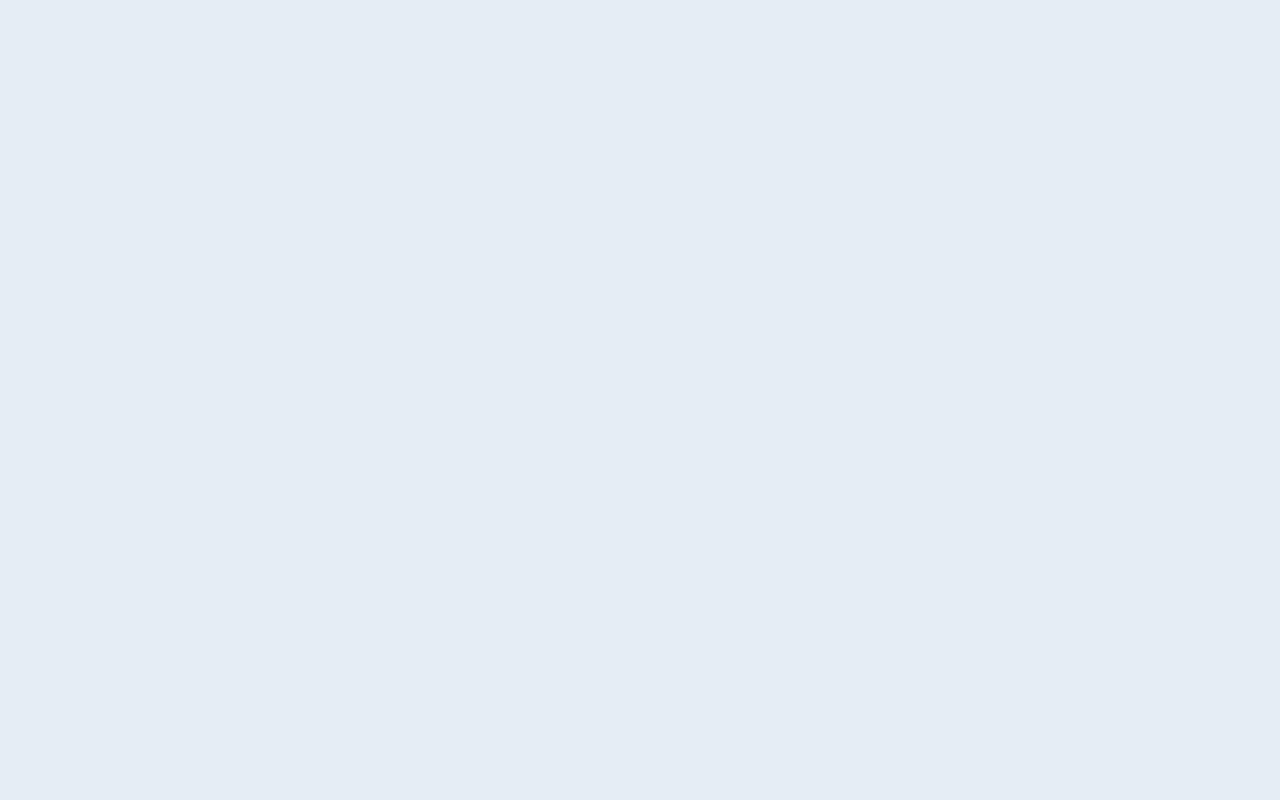
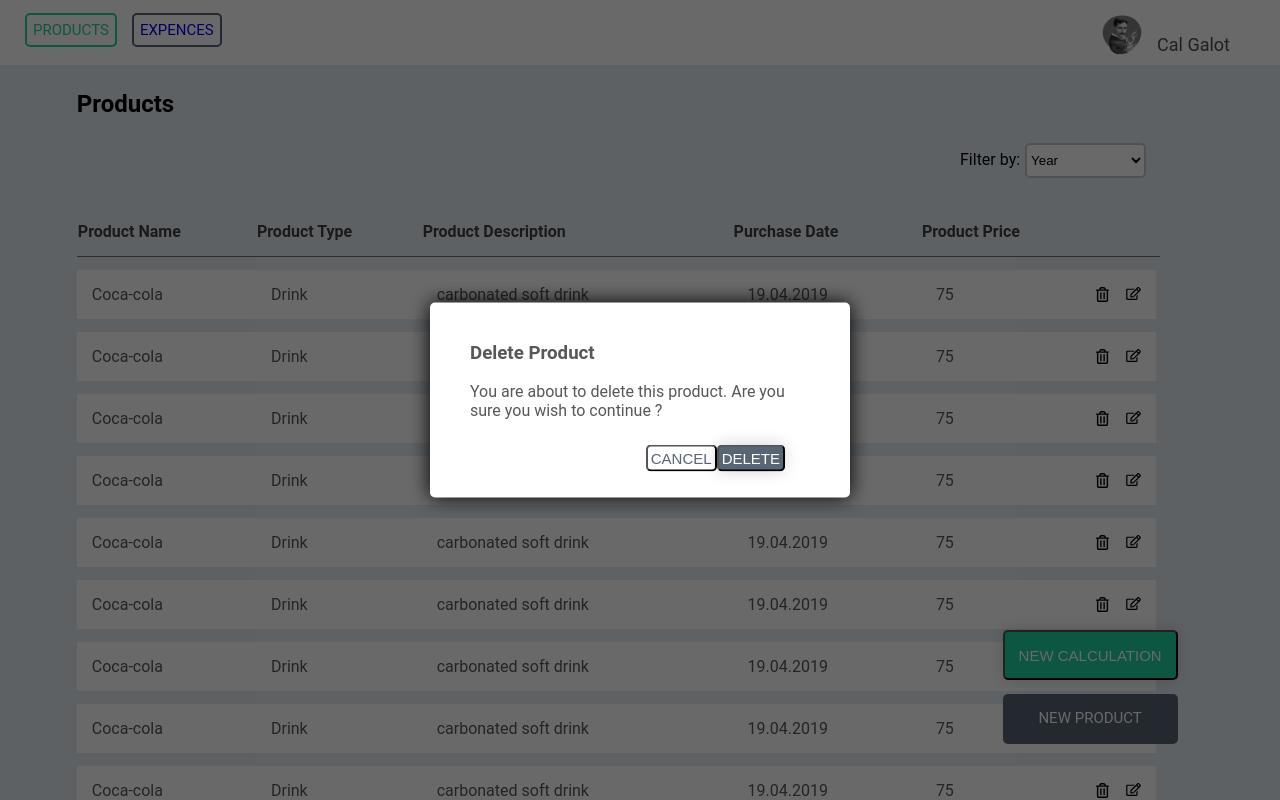
Before and after one commit to Sanjiccka/react, a React (Create React App) app: page /delete in a window 1280 px wide. Shown: the top 800 px of the page. Built offline with nearby package versions, Linux system fonts and the light colour scheme.

Commit message:
Add files via upload

```diff
--- a/src/assets/css/global.css
+++ b/src/assets/css/global.css
@@ -363,7 +363,7 @@ td {
     border-radius:5px;
     position:fixed;
     right:8%;
-    bottom:14%;
+    bottom:15%;
     height:50px;
     width: 175px;
     box-shadow: 0 0 16px rgba(0,0,0,0.17);
@@ -377,8 +377,10 @@ td {
     position:fixed;
     right:8%;
     bottom:7%;
-    height:50px;
-    width: 175px
+    height:35px;
+    width: 175px;
+    text-decoration:none;
+    text-align: center;
 
 }
 
--- a/src/components/App/App.js
+++ b/src/components/App/App.js
@@ -1,25 +1,26 @@
 import React from "react";
 import { Route } from "react-router-dom";
 import { Login } from "../Login/Login.js";
-import { Register } from "../Register/Register.js";
-import { NewProduct } from "../NewProduct/NewProduct.js";
-import { Expenses } from "../Expenses/Expenses.js";
-import { ProductDelete } from "../ProductDelete/ProductDelete.js";
-import { Products } from "../Products/Products.js";
+import { Register} from "../Register/Register.js";
+import { Portal } from "../Portal/Portal.js";
+
 
 export class App extends React.Component {
     render() {
         return (
             <main id="app">
 
-               <Route exact path="/" component={Login} />
-               <Route path="/register" component={Register} />
-               <Route path="/newProduct" component={NewProduct} />
-               <Route path="/expenses" component={Expenses} />
-               <Route path="/productDelete" component={ProductDelete} />
-               <Route path="/products" component={Products} />
+                <Route exact path="/" component={Login} />
+                <Route path="/register" component={Register} />
+                <Route path="/products" component={Portal} />
+                <Route path="/newProduct" component={Portal} />
+                <Route path="/expenses" component={Portal} />
+                <Route path="/delete" component={Portal} />
+
 
             </main>
+
+
         )
     }
 }
--- a/src/components/Header/Header.css
+++ b/src/components/Header/Header.css
@@ -19,6 +19,7 @@
     padding:6px;
     margin-top:13px;
     margin-left: 25px;
+    text-decoration: none;
 
 
 
@@ -34,6 +35,7 @@
     border-radius: 5px;
     padding: 6px;
     margin-top:13px;
+    text-decoration: none;
 
 }
 
--- a/src/components/Header/Header.js
+++ b/src/components/Header/Header.js
@@ -1,6 +1,7 @@
 import React from "react";
 import "./Header.css";
 import avatar from "../images/Tesla3.png";
+import { NavLink } from "react-router-dom";
 
 
 export class Header extends React.Component {
@@ -9,8 +10,8 @@ export class Header extends React.Component {
             <section id="products">
 
             <div className="header">
-        <button className="productButton" type="text">PRODUCTS</button>
-        <button className="expencesButton" type="text">EXPENCES</button>
+        <NavLink className="productButton" to="/products">PRODUCTS</NavLink>
+        <NavLink className="expencesButton" to="/expenses">EXPENCES</NavLink>
         <div className="header-right">
             <img src={avatar} className="avatar" />
             <p className="userName">Cal Galot</p>
--- /dev/null
+++ b/src/components/Portal/Portal.js
@@ -0,0 +1,20 @@
+import React from "react";
+import { NavLink , Route } from "react-router-dom";
+import { Header } from "../Header/Header.js";
+import { Products } from "../Products/Products.js";
+import { NewProduct } from "../NewProduct/NewProduct.js";
+import { Expenses } from "../Expenses/Expenses.js";
+import { ProductDelete } from "../ProductDelete/ProductDelete.js";
+
+export class Portal extends React.Component {
+    render () {
+        return (
+            <section id="portal">
+            <Route path="/products" component={Products} />
+            <Route path="/newProduct" component={NewProduct} />
+            <Route path="/expenses" component={Expenses} />
+            <Route path="/delete" component={ProductDelete} />
+            </section>
+        )
+    }
+}
--- a/src/components/ProductDelete/ProductDelete.js
+++ b/src/components/ProductDelete/ProductDelete.js
@@ -28,7 +28,7 @@ export class ProductDelete extends React.Component {
 
                     <div>
                         <button className="newCalculationButton" type="text">NEW CALCULATION</button>
-                        <button className="newProductButton" type="text">NEW PRODUCT</button>
+                        <NavLink className="newProductButton" to="/newProduct" className="newProductButton" >NEW PRODUCT</NavLink>
                     </div>
 
                     <div className="cover">
--- a/src/components/Products/Products.css
+++ b/src/components/Products/Products.css
@@ -14,7 +14,7 @@
    border-radius:5px;
    position:fixed;
    right:8%;
-   bottom:14%;
+   bottom:15%;
    height:50px;
    width: 175px;
    box-shadow: 0 0 16px rgba(0,0,0,0.17);
@@ -28,7 +28,10 @@
    position:fixed;
    right:8%;
    bottom:7%;
-   height:50px;
-   width: 175px
+   height:35px;
+   width: 175px;
+   text-decoration: none;
+   padding-top: 15px;
+   text-align: center;
 
 }
--- a/src/components/Products/Products.js
+++ b/src/components/Products/Products.js
@@ -30,7 +30,7 @@ export class Products extends React.Component {
 
                     <div>
                         <button className="newCalculationButton" type="text">NEW CALCULATION</button>
-                        <button className="newProductButton" type="text">NEW PRODUCT</button>
+                        <NavLink className="newProductButton" to="/newProduct" className="newProductButton" >NEW PRODUCT</NavLink>
                     </div>
                 </div>
 
--- a/src/components/Table/Table.js
+++ b/src/components/Table/Table.js
@@ -23,8 +23,8 @@ export class Table extends React.Component {
                     <td>19.04.2019</td>
                     <td colospan="2">75</td>
                     <td className="tableRowButton">
-                    <button className="icon-button edit-button"></button>
-                        <button className="icon-button trash-button"></button>
+                    <NavLink className="icon-button edit-button" to="/newProduct"></NavLink>
+                    <NavLink className="icon-button trash-button" to="/delete"></NavLink>
                     </td>
                 </tr>
                 <tr className="tableRow">
@@ -34,8 +34,8 @@ export class Table extends React.Component {
                     <td>19.04.2019</td>
                     <td colospan="2">75</td>
                     <td className="tableRowButton">
-                    <button className="icon-button edit-button"></button>
-                        <button className="icon-button trash-button"></button>
+                    <NavLink className="icon-button edit-button" to="/newProduct"></NavLink>
+                    <NavLink className="icon-button trash-button" to="/delete"></NavLink>
 
                     </td>
                 </tr>
@@ -46,8 +46,8 @@ export class Table extends React.Component {
                     <td>19.04.2019</td>
                     <td colospan="2">75</td>
                     <td className="tableRowButton">
-                        <button className="icon-button edit-button"></button>
-                        <button className="icon-button trash-button"></button>
+                    <NavLink className="icon-button edit-button" to="/newProduct"></NavLink>
+                    <NavLink className="icon-button trash-button" to="/delete"></NavLink>
                     </td>
 
                 </tr>
@@ -58,8 +58,8 @@ export class Table extends React.Component {
                     <td>19.04.2019</td>
                     <td colospan="2">75</td>
                     <td className="tableRowButton">
-                        <button className="icon-button edit-button"></button>
-                        <button className="icon-button trash-button"></button>
+                    <NavLink className="icon-button edit-button" to="/newProduct"></NavLink>
+                    <NavLink className="icon-button trash-button" to="/delete"></NavLink>
                     </td>
                 </tr>
                 <tr className="tableRow">
@@ -69,8 +69,8 @@ export class Table extends React.Component {
                     <td>19.04.2019</td>
                     <td colospan="2">75</td>
                     <td className="tableRowButton">
-                    <button className="icon-button edit-button"></button>
-                        <button className="icon-button trash-button"></button>
+                    <NavLink className="icon-button edit-button" to="/newProduct"></NavLink>
+                    <NavLink className="icon-button trash-button" to="/delete"></NavLink>
                     </td>
                 </tr>
                 <tr className="tableRow">
@@ -80,8 +80,8 @@ export class Table extends React.Component {
                     <td>19.04.2019</td>
                     <td colospan="2">75</td>
                     <td className="tableRowButton">
-                    <button className="icon-button edit-button"></button>
-                        <button className="icon-button trash-button"></button>
+                    <NavLink className="icon-button edit-button" to="/newProduct"></NavLink>
+                    <NavLink className="icon-button trash-button" to="/delete"></NavLink>
                     </td>
                 </tr>
                 <tr className="tableRow">
@@ -91,8 +91,8 @@ export class Table extends React.Component {
                     <td>19.04.2019</td>
                     <td colospan="2">75</td>
                     <td className="tableRowButton">
-                    <button className="icon-button edit-button"></button>
-                        <button className="icon-button trash-button"></button>
+                    <NavLink className="icon-button edit-button" to="/newProduct"></NavLink>
+                    <NavLink className="icon-button trash-button" to="/delete"></NavLink>
                     </td>
                 </tr>
                 <tr className="tableRow">
@@ -102,8 +102,8 @@ export class Table extends React.Component {
                     <td>19.04.2019</td>
                     <td colospan="2">75</td>
                     <td className="tableRowButton">
-                    <button className="icon-button edit-button"></button>
-                        <button className="icon-button trash-button"></button>
+                    <NavLink className="icon-button edit-button" to="/newProduct"></NavLink>
+                    <NavLink className="icon-button trash-button" to="/delete"></NavLink>
                     </td>
                 </tr>
                 <tr className="tableRow">
@@ -113,8 +113,8 @@ export class Table extends React.Component {
                     <td>19.04.2019</td>
                     <td colospan="2">75</td>
                     <td className="tableRowButton">
-                    <button className="icon-button edit-button"></button>
-                        <button className="icon-button trash-button"></button>
+                    <NavLink className="icon-button edit-button" to="/newProduct"></NavLink>
+                    <NavLink className="icon-button trash-button" to="/delete"></NavLink>
                     </td>
                 </tr>
                 <tr className="tableRow">
@@ -124,8 +124,8 @@ export class Table extends React.Component {
                     <td>19.04.2019</td>
                     <td colospan="2">75</td>
                     <td className="tableRowButton">
-                    <button className="icon-button edit-button"></button>
-                        <button className="icon-button trash-button"></button>
+                    <NavLink className="icon-button edit-button" to="/newProduct"></NavLink>
+                    <NavLink className="icon-button trash-button" to="/delete"></NavLink>
                     </td>
                 </tr>
                 <tr className="tableRow">
@@ -135,8 +135,8 @@ export class Table extends React.Component {
                     <td>19.04.2019</td>
                     <td colospan="2">75</td>
                     <td className="tableRowButton">
-                    <button className="icon-button edit-button"></button>
-                        <button className="icon-button trash-button"></button>
+                    <NavLink className="icon-button edit-button" to="/newProduct"></NavLink>
+                    <NavLink className="icon-button trash-button" to="/delete"></NavLink>
                     </td>
                 </tr>
                 <tr className="tableRow">
@@ -146,8 +146,8 @@ export class Table extends React.Component {
                     <td>19.04.2019</td>
                     <td colospan="2">75</td>
                     <td className="tableRowButton">
-                    <button className="icon-button edit-button"></button>
-                        <button className="icon-button trash-button"></button>
+                    <NavLink className="icon-button edit-button" to="/newProduct"></NavLink>
+                    <NavLink className="icon-button trash-button" to="/delete"></NavLink>
                     </td>
                 </tr>
                 <tr className="tableRow">
@@ -157,8 +157,8 @@ export class Table extends React.Component {
                     <td>19.04.2019</td>
                     <td colospan="2">75</td>
                     <td className="tableRowButton">
-                    <button className="icon-button edit-button"></button>
-                        <button className="icon-button trash-button"></button>
+                    <NavLink className="icon-button edit-button" to="/newProduct"></NavLink>
+                    <NavLink className="icon-button trash-button" to="/delete"></NavLink>
                     </td>
                 </tr>
                 <tr className="tableRow">
@@ -168,8 +168,8 @@ export class Table extends React.Component {
                     <td>19.04.2019</td>
                     <td colospan="2">75</td>
                     <td className="tableRowButton">
-                    <button className="icon-button edit-button"></button>
-                        <button className="icon-button trash-button"></button>
+                    <NavLink className="icon-button edit-button" to="/newProduct"></NavLink>
+                    <NavLink className="icon-button trash-button" to="/delete"></NavLink>
                     </td>
                 </tr>
             </table>
```
